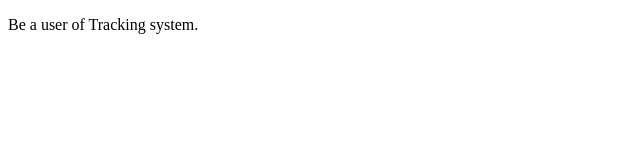
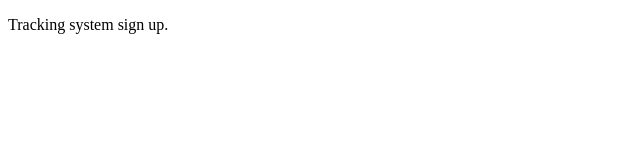
Before and after one commit to IshaniModi/TrackingSystem, a plain HTML site: page src/signup/signup.html in a window 1280 px wide. Shown: the full height of the page, 0-640 px from the left. Drawn offline with Linux system fonts and the light colour scheme.

Commit message:
Update signup.html

```diff
--- a/src/signup/signup.html
+++ b/src/signup/signup.html
@@ -2,7 +2,7 @@
 <html>
 <body>
 
-    <p>Be a user of Tracking system.</p>
+    <p>Tracking system sign up.</p>
 
 </body>
 </html>
```
